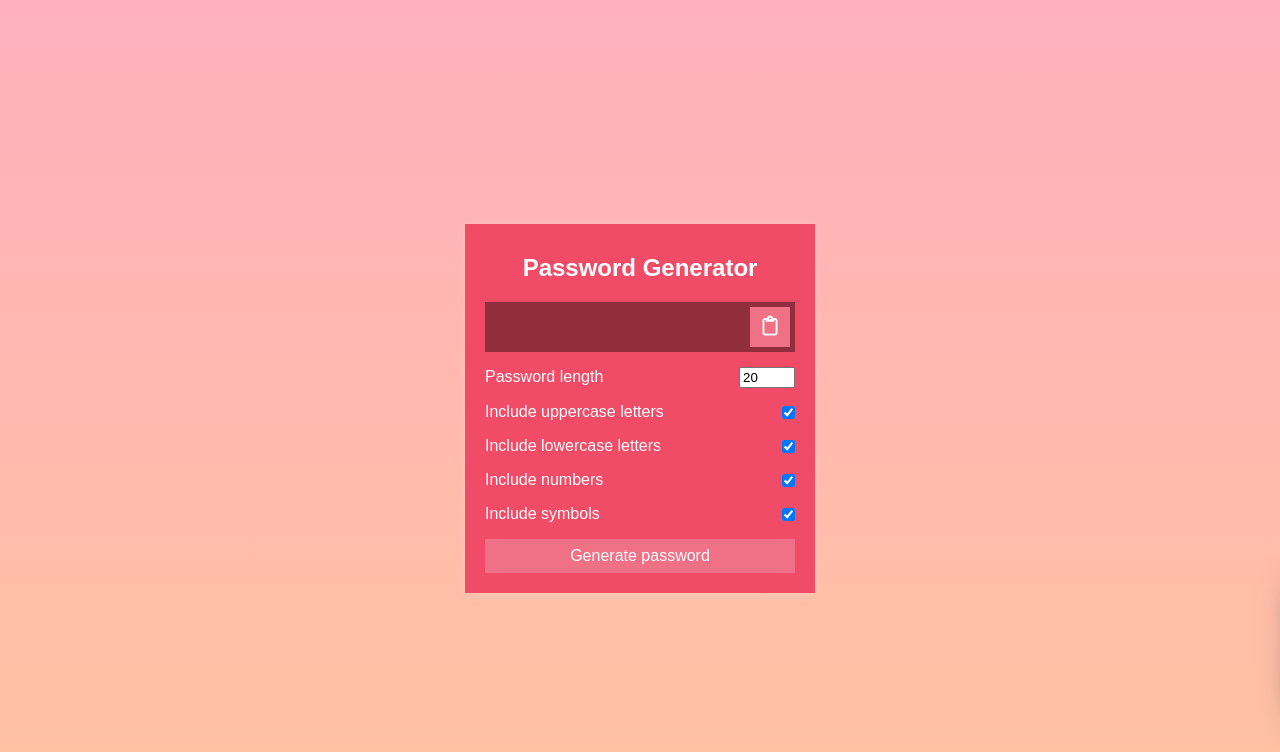
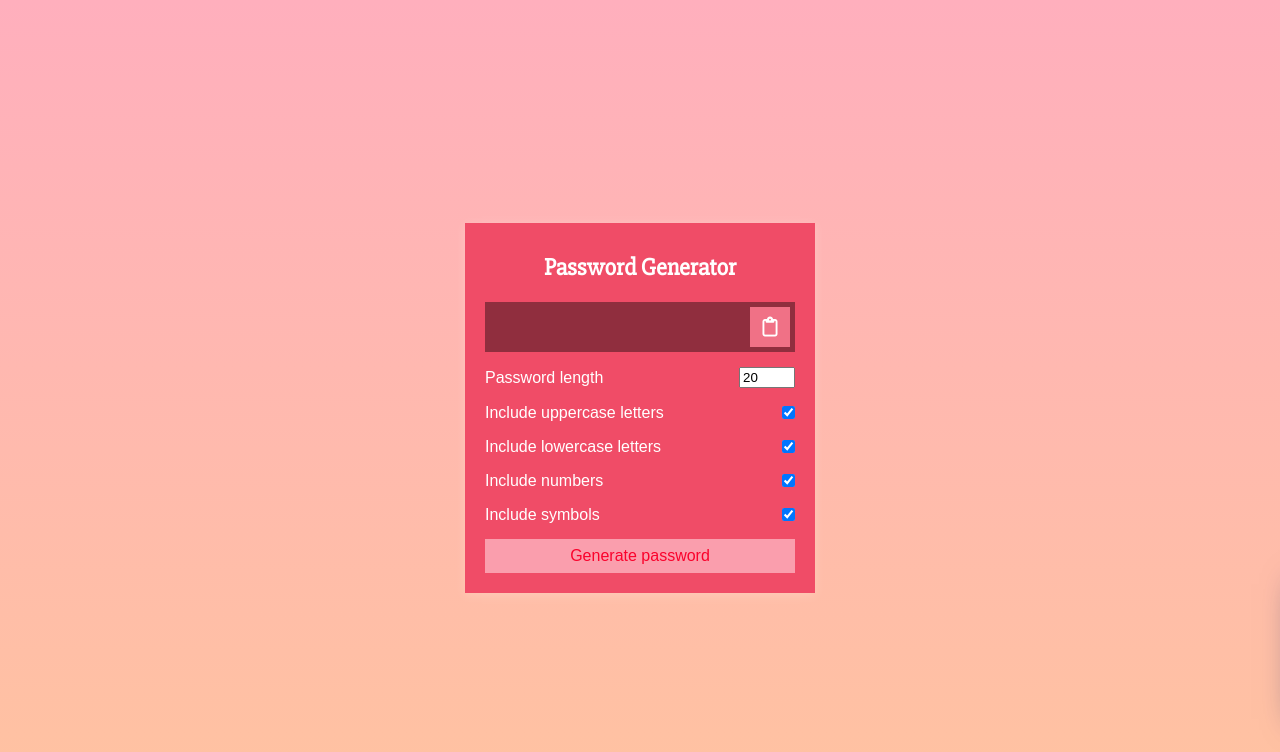
Before and after one commit to naveen701526/Password-Generator-Js, a plain HTML site: page index.html in a window 1280 px wide. In both pictures the pointer is over the button "Generate password". Drawn offline with Linux system fonts and the light colour scheme.

Commit message:
Changed font and hover effects

```diff
--- a/index.css
+++ b/index.css
@@ -1,4 +1,5 @@
 @import url('https://fonts.googleapis.com/css2?family=Roboto&display=swap');
+@import url('https://fonts.googleapis.com/css2?family=Slabo+27px&display=swap');
 
 * {
 	box-sizing: border-box;
@@ -23,6 +24,7 @@ p {
 h2 {
 	margin: 10px 0 20px;
 	text-align: center;
+	font-family: 'Slabo 27px', serif;
 }
 
 input[type=checkbox] {
@@ -79,7 +81,10 @@ input[type=checkbox] {
 	display: block;
 	width: 100%;
 }
-
+.btn-large:hover{
+	background-color: #fa9ead;
+	color: #fa022c;
+}
 .setting {
 	display: flex;
 	justify-content: space-between;
```
